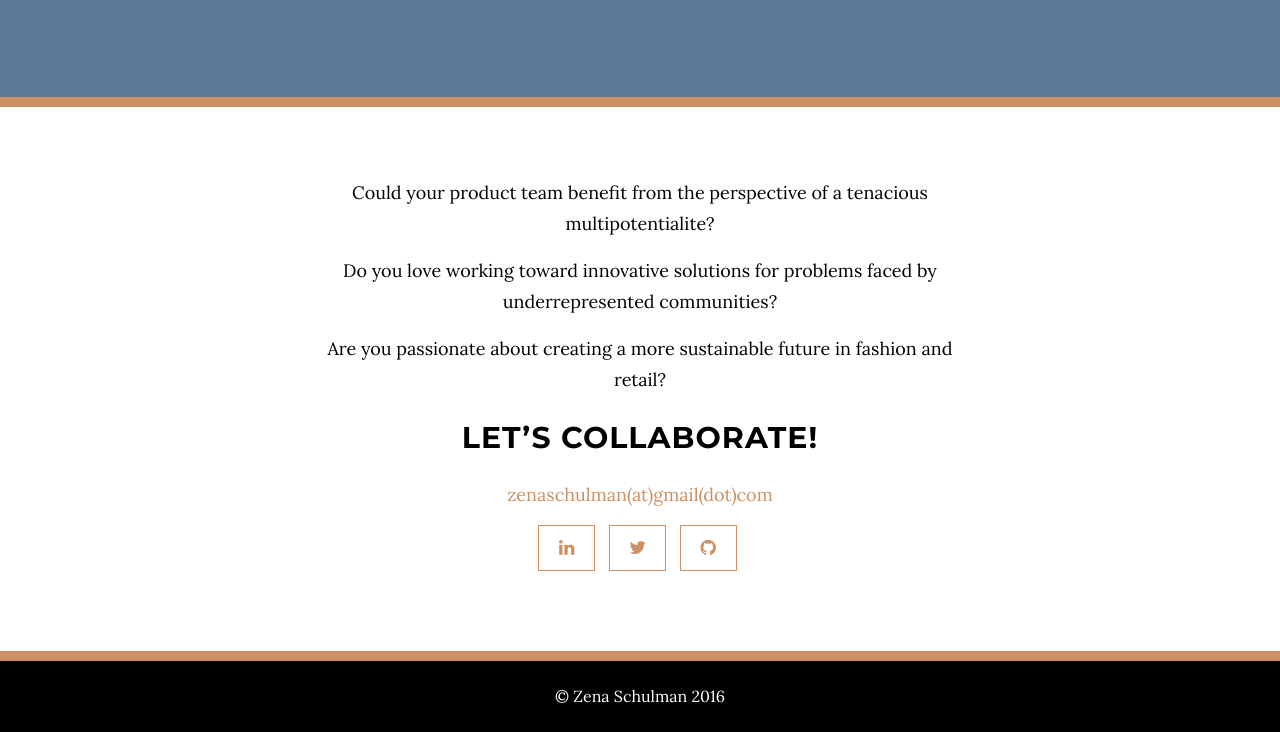
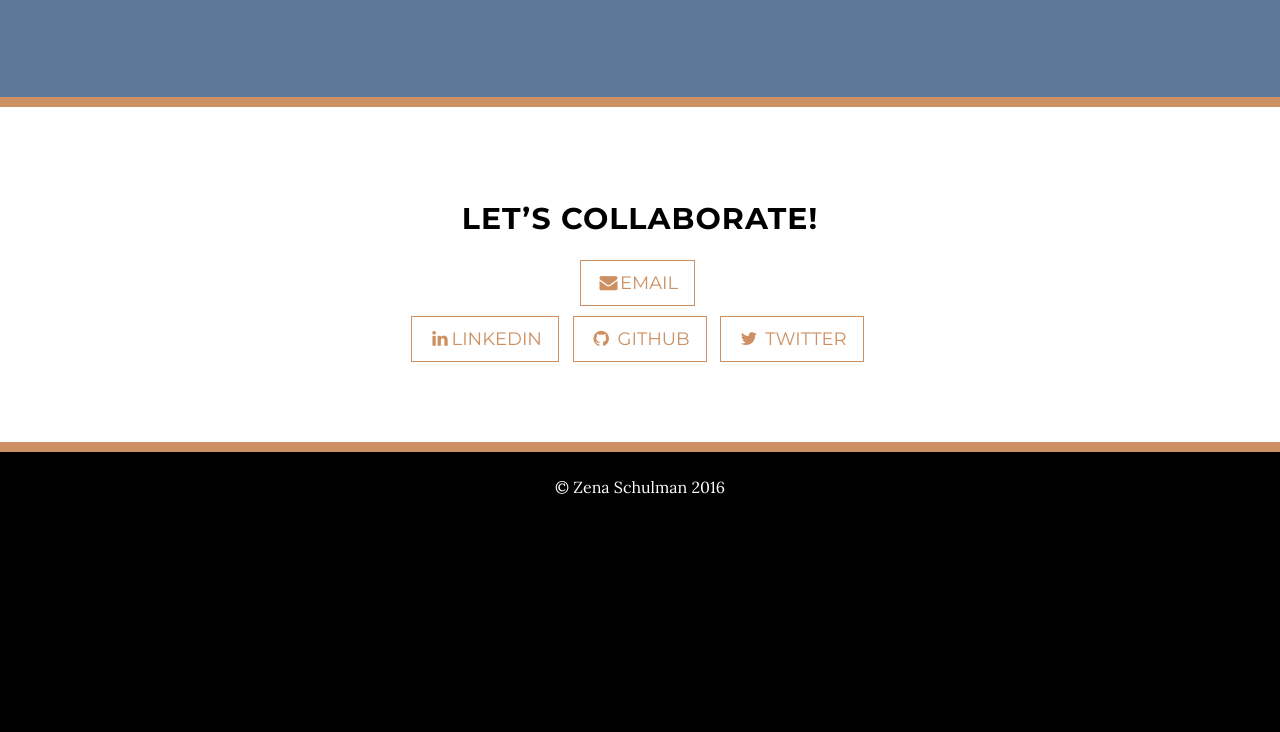
Before and after one commit to zenaschulman/zenaschulman.github.io, a plain HTML site: page index.html in a window 1280 px wide. Shown: the part 1781-2513 px from the top of the page. After the commit the page ends 2303 px from the top, so only its background shows below. Drawn offline with Linux system fonts and the light colour scheme.

Commit message:
updated contact

```diff
--- a/index.html
+++ b/index.html
@@ -138,21 +138,24 @@
     <section id="contact" class="contact content-section text-center">
         <div class="row">
             <div class="col-lg-8 col-lg-offset-2">
-                <h5>Could your product team benefit from the perspective of a tenacious multipotentialite?</h5>
+<!--                 <h5>Could your product team benefit from the perspective of a tenacious multipotentialite?</h5>
                 <h5>Do you love working toward innovative solutions for problems faced by underrepresented communities?</h5>
-                <h5>Are you passionate about creating a more sustainable future in fashion and retail?</h5>
+                <h5>Are you passionate about creating a more sustainable future in fashion and retail?</h5> -->
                 <h2>Let’s collaborate!</h2>
-                <h5><a href="mailto:zenaschulman@gmail.com">zenaschulman(at)gmail(dot)com</a>
-                </h5>
                 <ul class="list-inline banner-social-buttons">
                     <li>
-                        <a href="https://www.linkedin.com/in/zena-schulman-42b40750" class="btn btn-default btn-lg"><i class="fa fa-linkedin fa-fw"></i> <!-- <span class="network-name">Linkedin</span> --></a>
+                        <a href="mailto:zenaschulman@gmail.com" class="btn btn-default btn-lg"><i class="fa fa-envelope fa-fw"></i><span class="network-name">Email</span></a>
+                    </li>
+                </ul>
+                <ul class="list-inline banner-social-buttons">
+                    <li>
+                        <a href="https://www.linkedin.com/in/zena-schulman-42b40750" class="btn btn-default btn-lg"><i class="fa fa-linkedin fa-fw"></i><span class="network-name">LinkedIn</span></a>
                     </li>
                     <li>
-                        <a href="https://twitter.com/itszenarose" class="btn btn-default btn-lg"><i class="fa fa-twitter fa-fw"></i> <!-- <span class="network-name">Twitter</span> --></a>
+                        <a href="https://github.com/zenaschulman/" class="btn btn-default btn-lg"><i class="fa fa-github fa-fw"></i> <span class="network-name">Github</span></a>
                     </li>
                     <li>
-                        <a href="https://github.com/zenaschulman/" class="btn btn-default btn-lg"><i class="fa fa-github fa-fw"></i> <!-- <span class="network-name">Github</span> --></a>
+                        <a href="https://twitter.com/itszenarose" class="btn btn-default btn-lg"><i class="fa fa-twitter fa-fw"></i> <span class="network-name">Twitter</span></a>
                     </li>
                 </ul>
             </div>
```
